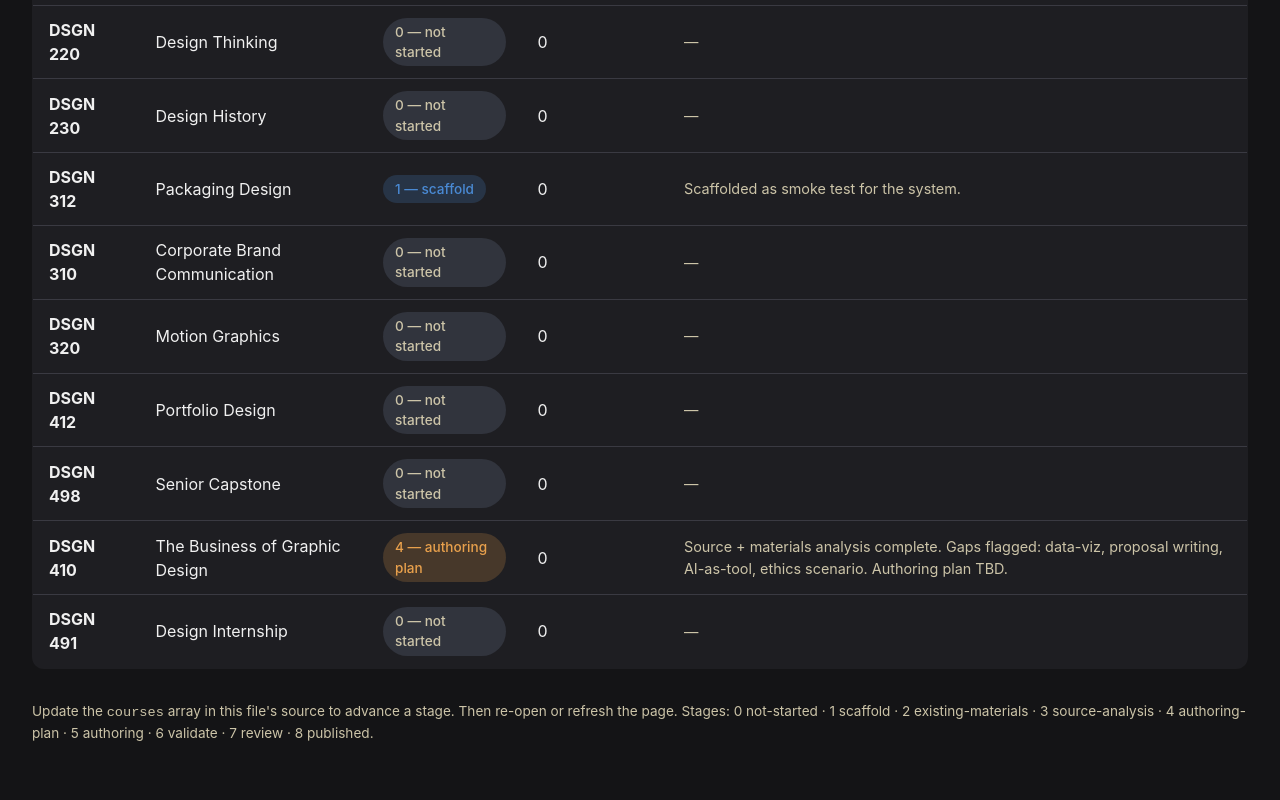
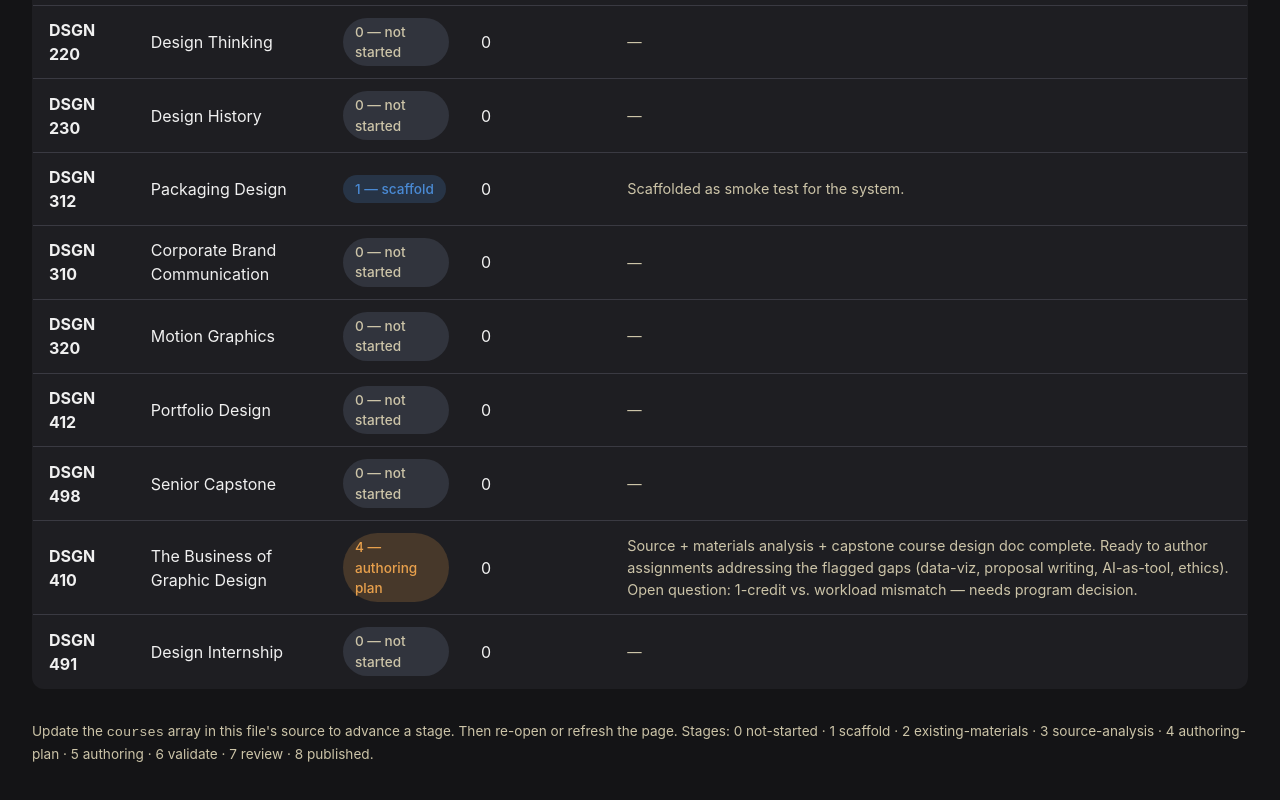
Before and after one commit to VanderpoolTeacher/program-overview-graphic-design, a plain HTML site: page course-design/progress.html in a window 1280 px wide. Shown: the part 690-1490 px from the top of the page. Drawn offline with Linux system fonts and the light colour scheme.

Commit message:
Update DSGN 410 progress: capstone course design doc complete

```diff
--- a/course-design/progress.html
+++ b/course-design/progress.html
@@ -160,7 +160,7 @@
   { code: "DSGN 412", title: "Portfolio Design", stage: 0, assignments: 0, planned: null, notes: "" },
   { code: "DSGN 498", title: "Senior Capstone", stage: 0, assignments: 0, planned: null, notes: "" },
   { code: "DSGN 410", title: "The Business of Graphic Design", stage: 4, assignments: 0, planned: null,
-    notes: "Source + materials analysis complete. Gaps flagged: data-viz, proposal writing, AI-as-tool, ethics scenario. Authoring plan TBD." },
+    notes: "Source + materials analysis + capstone course design doc complete. Ready to author assignments addressing the flagged gaps (data-viz, proposal writing, AI-as-tool, ethics). Open question: 1-credit vs. workload mismatch — needs program decision." },
   { code: "DSGN 491", title: "Design Internship", stage: 0, assignments: 0, planned: null, notes: "" }
 ];
 
```
